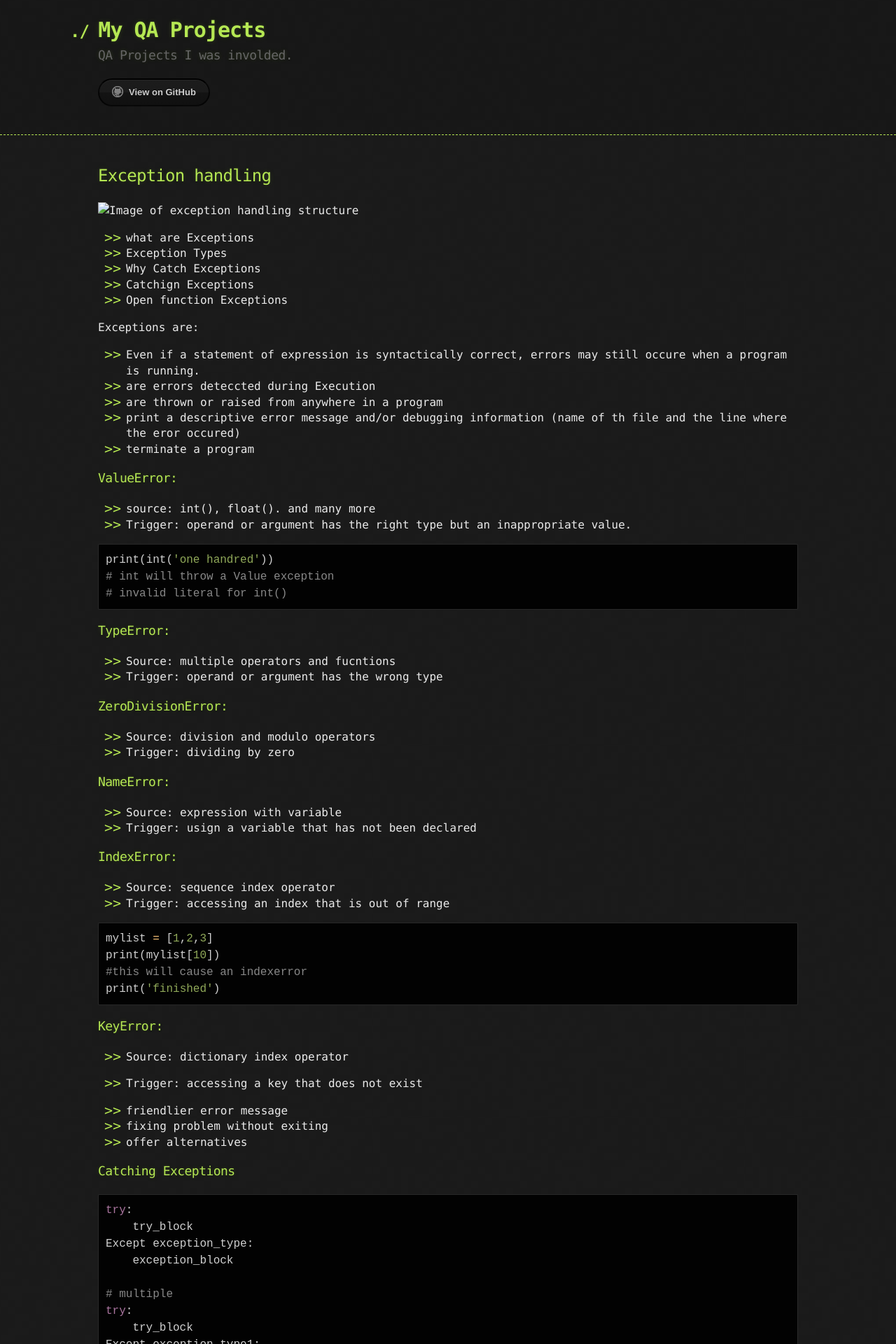
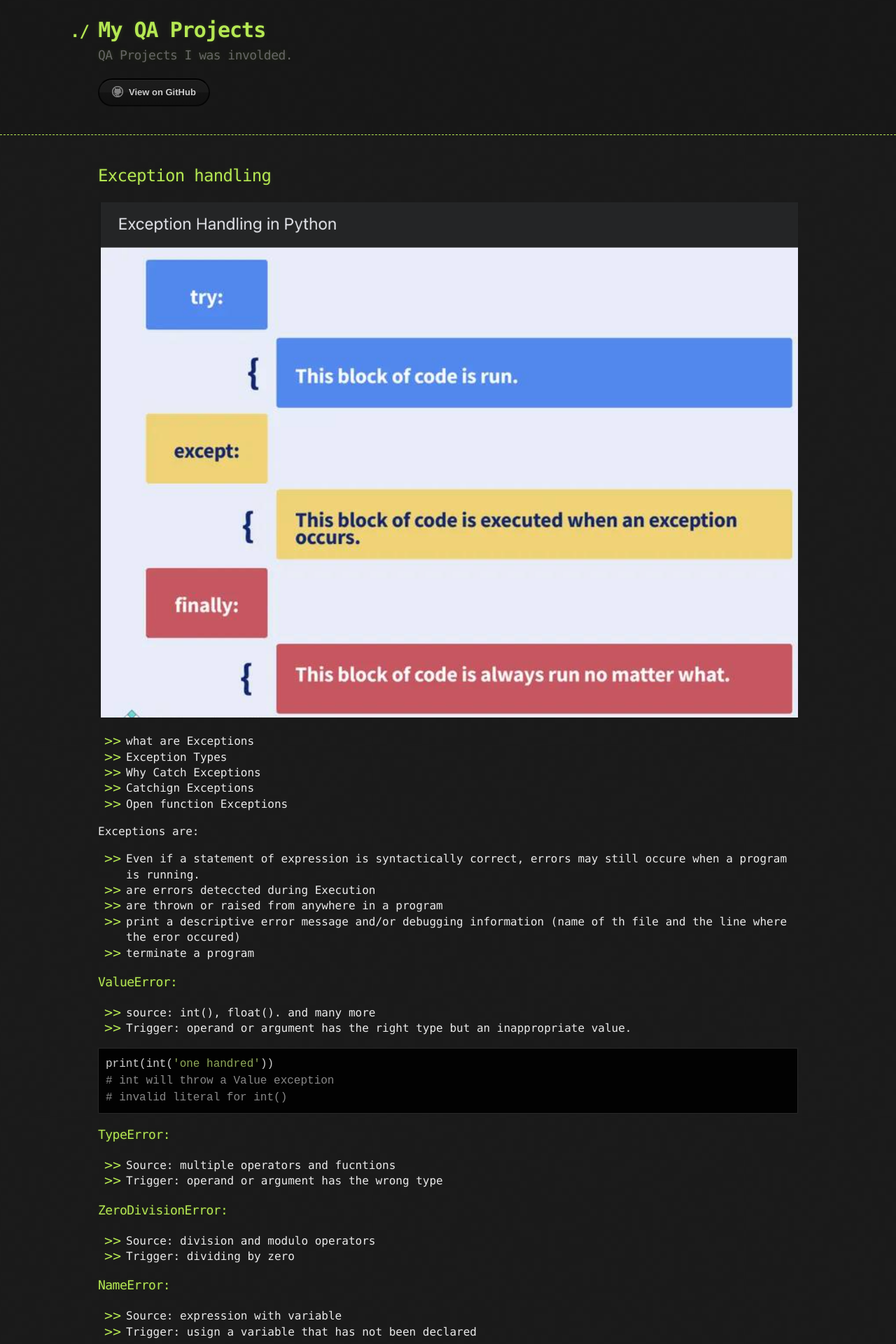
Before and after one commit to sciustechnologia/sciustechnologia.github.io, a Jekyll site: the page built from python/05_file/0506_exceptions.md, in a window 1280 px wide. Shown: the top 1920 px of the page at 70% size. Built offline with Jekyll 4.4.1, drawn with Linux system fonts in a browser that asks for light colours.

Commit message:
Update 0506_exceptions.md

```diff
--- a/python/05_file/0506_exceptions.md
+++ b/python/05_file/0506_exceptions.md
@@ -6,7 +6,7 @@ layout: default
 
 ## Exception handling
 
-![Image of exception handling structure](./assets/exceptionHandling.png "exceptionHandling")
+![Image of exception handling structure](./exceptionHandling.png "exceptionHandling")
 
 * what are Exceptions
 * Exception Types
```
